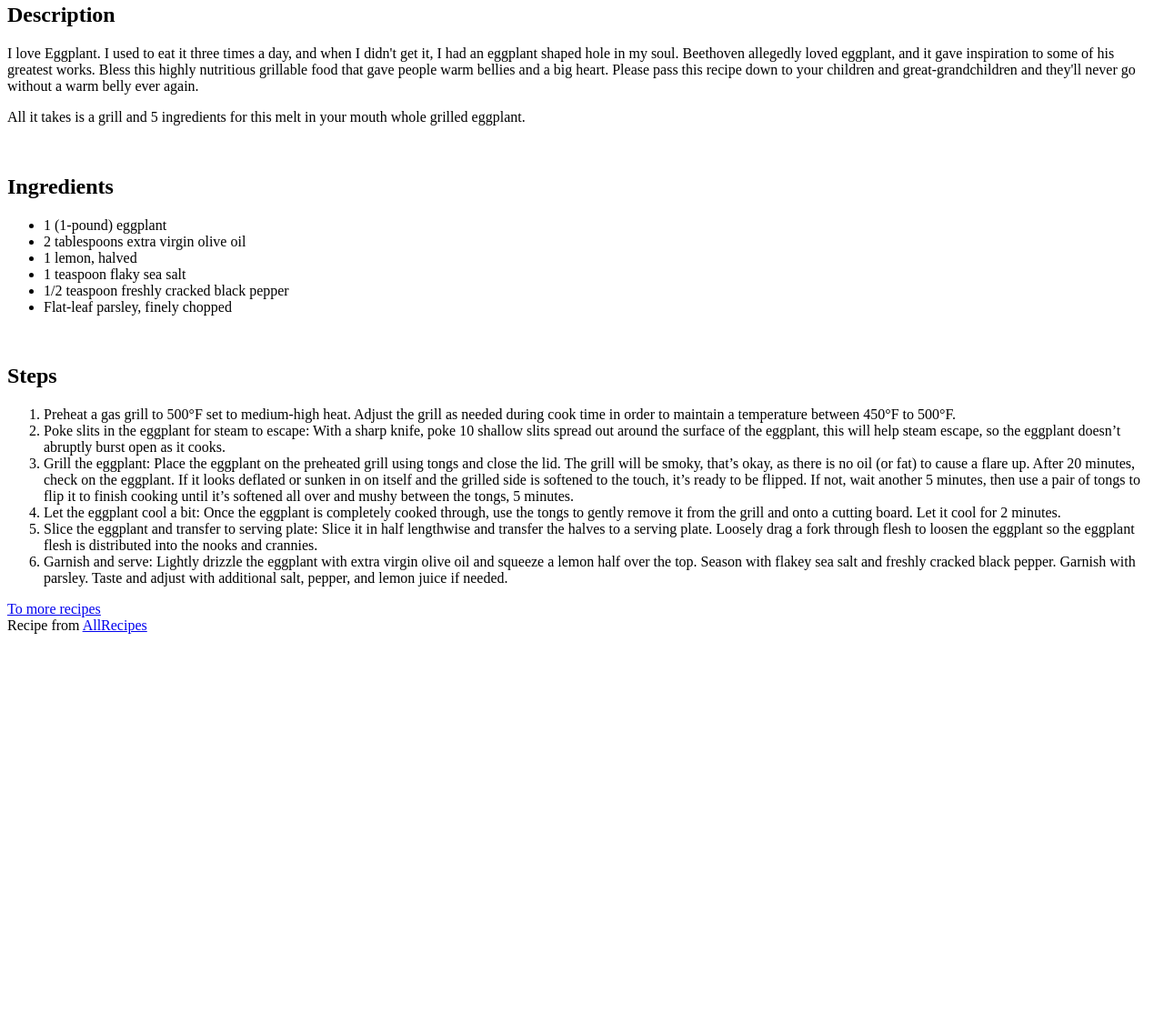
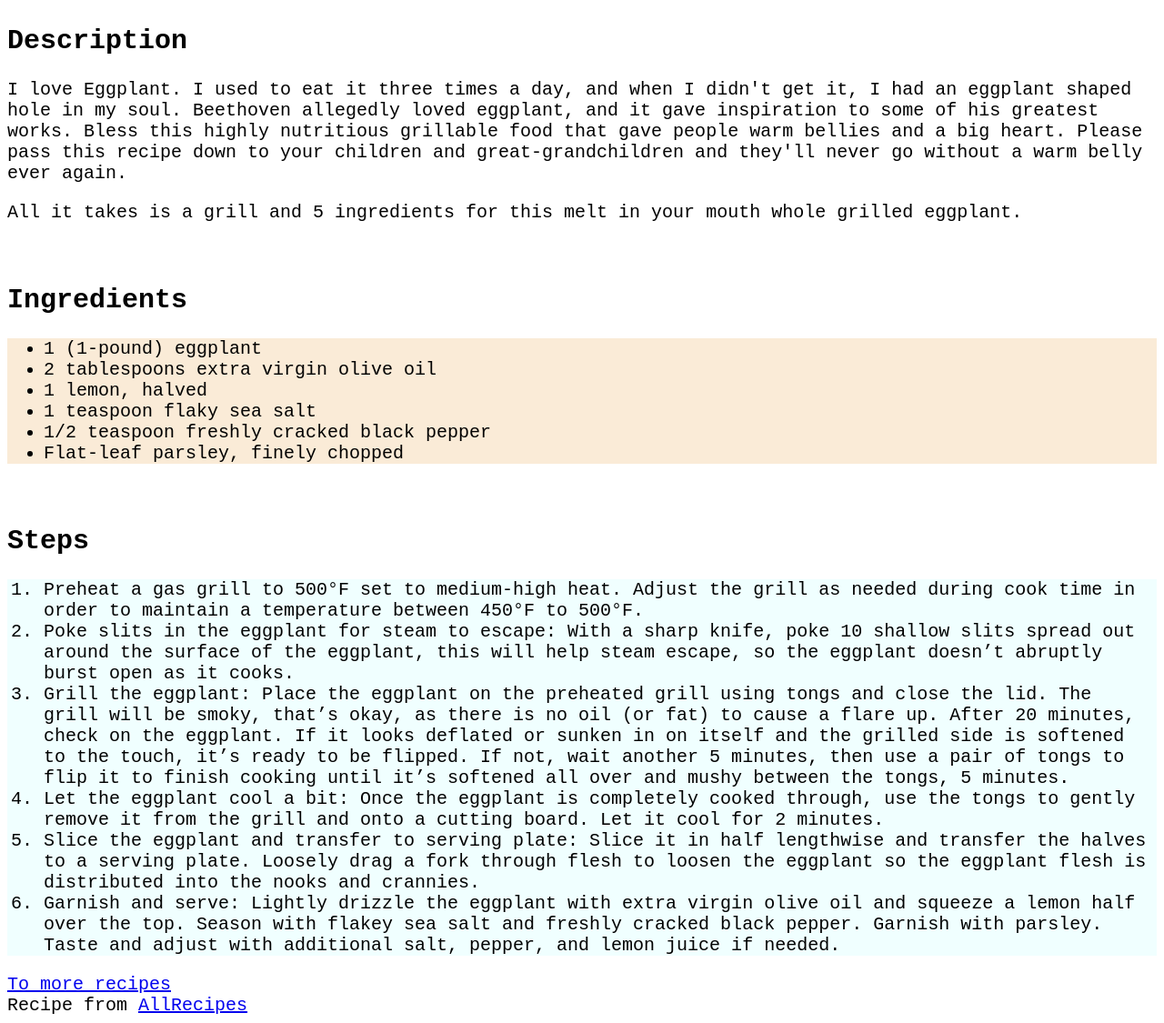
Before and after one commit to h-zhihui/odin-recipes, a plain HTML site: page recipes/eggplant.html in a window 1280 px wide. Shown: the part 701-1826 px from the top of the page at 91% size. Before the commit the page ends 1406 px from the top, so only its background shows below. Drawn offline with Linux system fonts and the light colour scheme.

Commit message:
Added external CSS file and style to pages

```diff
--- /dev/null
+++ b/css/styles.css
@@ -0,0 +1,23 @@
+* {
+    font-size: 20px;
+    font-family: 'Courier New', Courier, monospace;
+}
+
+h1 {
+    font-size: 40px;
+    font-weight: bolder;
+}
+
+h2 {
+    font-size: 30px;
+    font-weight: bold;
+}
+
+
+.unlist {
+    background-color: antiquewhite;
+}
+
+.numlist {
+    background-color: azure;
+}
--- a/recipes/eggplant.html
+++ b/recipes/eggplant.html
@@ -3,6 +3,7 @@
 <head>
     <meta charset="UTF-8">
     <meta name="viewport" content="width=device-width, initial-scale=1.0">
+    <link rel = "stylesheet" href="../css/styles.css">
     <title>Whole Grilled Eggplant</title>
 </head>
 <body>
@@ -21,6 +22,7 @@
 
     <br>
     <h2>Ingredients</h2>
+    <div class="unlist">
         <ul>
             <li>1 (1-pound) eggplant</li>
             <li>2 tablespoons extra virgin olive oil</li>
@@ -29,8 +31,10 @@
             <li>1/2 teaspoon freshly cracked black pepper</li>
             <li>Flat-leaf parsley, finely chopped</li>
         </ul>
+    </div>
     <br>
     <h2>Steps</h2>
+    <div class="numlist">
         <ol>
             <li>Preheat a gas grill to 500°F set to medium-high heat.
                 Adjust the grill as needed during cook time in order to maintain a temperature between 450°F to 500°F.</li>
@@ -47,7 +51,7 @@
                 Lightly drizzle the eggplant with extra virgin olive oil and squeeze a lemon half over the top. Season with flakey sea salt and freshly cracked black pepper. Garnish with parsley.
                 Taste and adjust with additional salt, pepper, and lemon juice if needed. </li>
         </ol>
-
+    </div>
     <a href="../index.html">To more recipes</a><br>
     Recipe from <a href="https://www.simplyrecipes.com/whole-grilled-eggplant-recipe-5496695" target="_blank">AllRecipes</a>
 </body>
```
Also changed, not shown: index.html (+9 -5 lines), recipes/macaroni-and-cheese.html (+6 -1 lines), recipes/potatoes.html (+5 -1 lines). Lines whose indentation alone changed are shown as unchanged.
